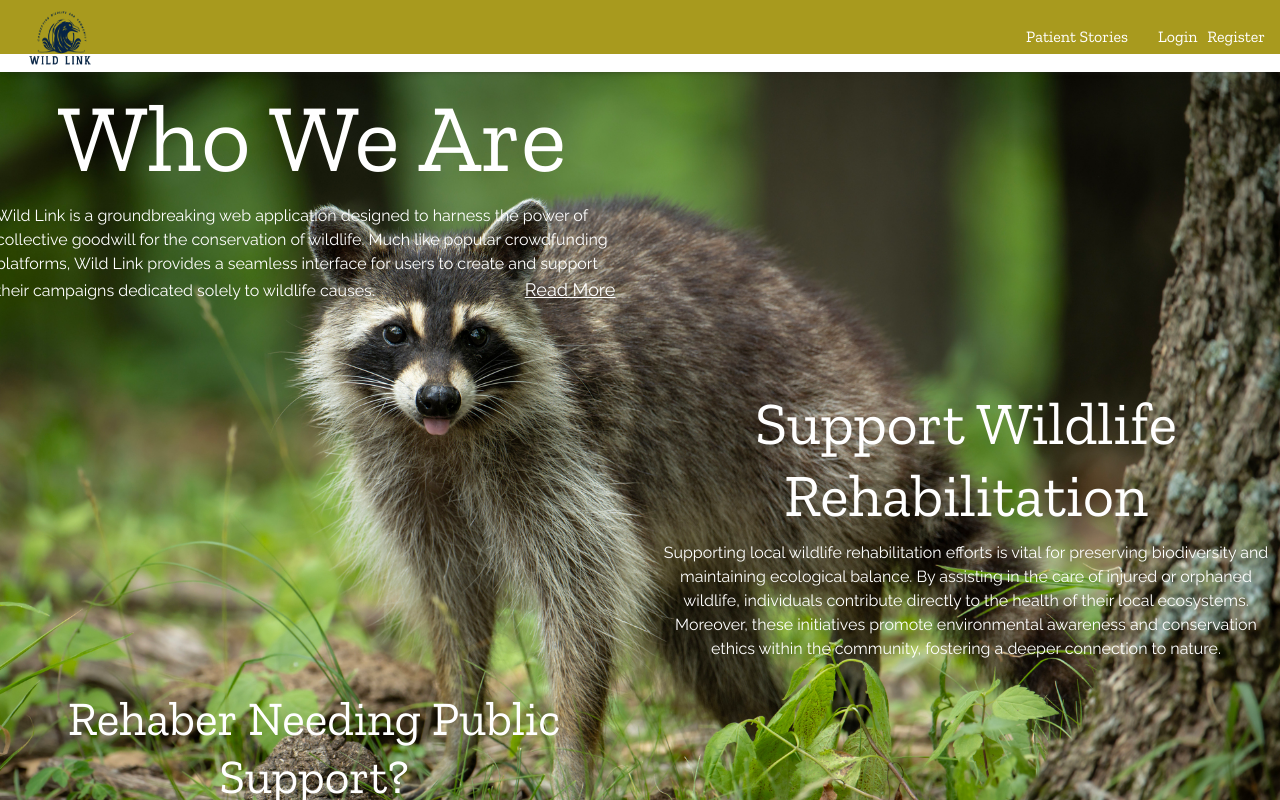
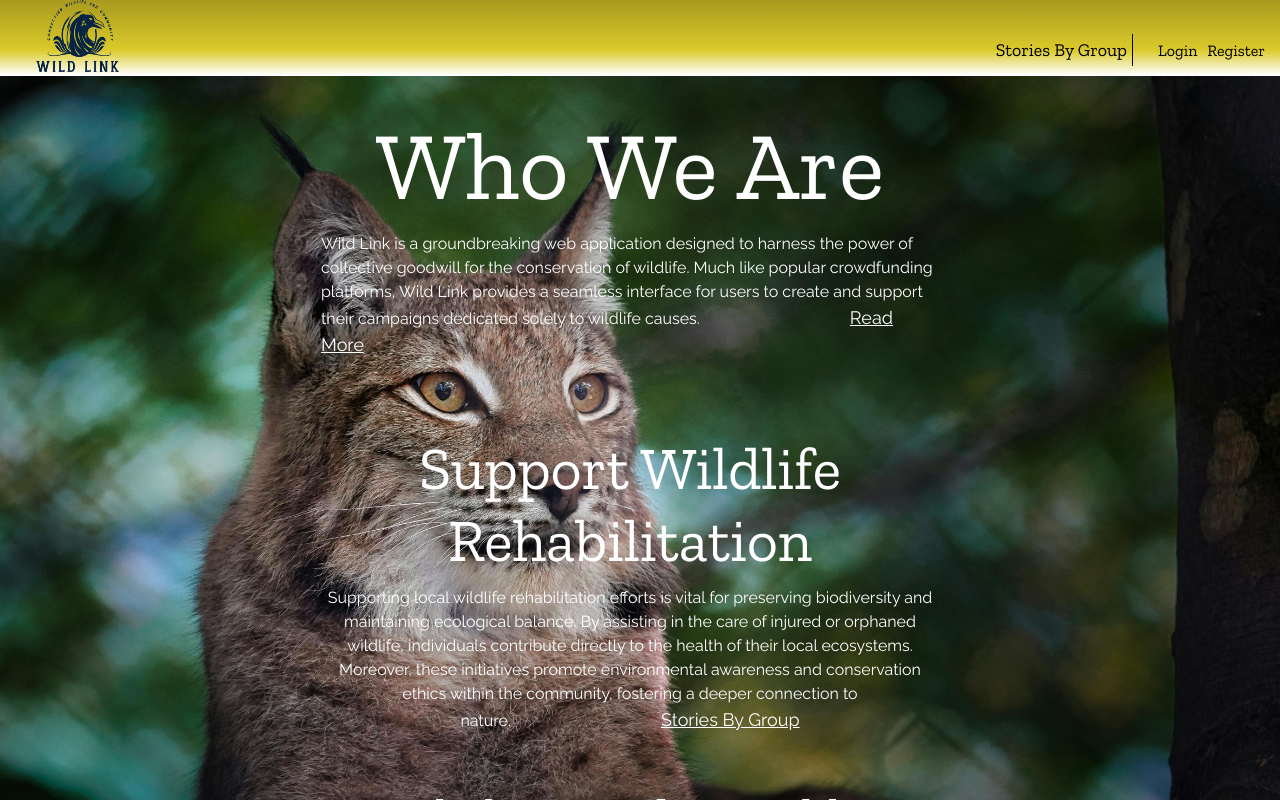
Before and after one commit to pformb/wild-link, a React (Create React App) app in the folder frontend/: page /home in a window 1280 px wide. Shown: the top 800 px of the page. Built offline with nearby package versions, Linux system fonts and the light colour scheme.

Commit message:
EDIT styling nav homepage

```diff
--- a/frontend/src/components/AboutUsPage.jsx
+++ b/frontend/src/components/AboutUsPage.jsx
@@ -4,7 +4,7 @@ import { Box, Typography, Grid, Avatar } from '@mui/material';
 
 const AboutUsPage = () => {
   return (
-    <Box sx={{ p: 3 }}>
+    <Box  style={{ paddingTop: '100px' }} sx={{ p: 3 }}>
       <Box sx={{ mb: 3 }}>
         <Typography variant="h4" gutterBottom>About Our App</Typography>
         <Typography variant="body1">Wild Link is a groundbreaking web application designed to harness the power of collective goodwill for the conservation of wildlife. Much like popular crowdfunding platforms, Wild Link provides a seamless interface for users to create and support campaigns dedicated solely to wildlife causes.</Typography>
--- a/frontend/src/components/ContactUsPage.jsx
+++ b/frontend/src/components/ContactUsPage.jsx
@@ -3,7 +3,7 @@ import { Box, Typography, Grid } from '@mui/material';
 
 function ContactUsPage() {
     return (
-        <Box sx={{ p: 3 }}>
+        <Box  style={{ paddingTop: '100px' }} sx={{ p: 3 }}>
             <Box sx={{ mb: 3 }}>
                 <Typography variant="h4" gutterBottom>Contact Us</Typography>
                 <Typography variant="body1">If you need assistance, please contact the following:</Typography>
--- a/frontend/src/components/HomePage.jsx
+++ b/frontend/src/components/HomePage.jsx
@@ -4,9 +4,9 @@ import { Grid, Typography, Button } from '@mui/material';
 
 const HomePage = () => {
   return (
-    <Grid container className="home-page" spacing={3} style={{ backgroundImage: `url(/raccoon.jpg)`, backgroundSize: 'cover', backgroundRepeat: 'no-repeat', width: 'auto', display: 'flex', flexDirection: 'column', justifyContent: 'space-between' }}>
+<Grid container className="home-page" spacing={3} style={{  backgroundImage: `url(/lynx-background.jpg)`, backgroundSize: 'cover', backgroundRepeat: 'no-repeat', width: 'auto', display: 'flex', flexDirection: 'column', justifyContent: 'flex-end', alignItems: 'center', paddingRight: '20px' }}>
 
-      <Grid item xs={12} md={6} style={{ alignSelf: 'flex-start', paddingLeft: '20px'}}>
+      <Grid item xs={12} md={6} style={{ alignSelf: 'flex-end', width: '80vw', margin: 'auto'}}>
         <Typography variant="h1" style={{ color: '#fff', textAlign: 'center', marginBottom: '10px', marginTop: '10px' }}>Who We Are</Typography>
         <div style={{ display: 'flex', alignItems: 'flex-start' }}>
           <Typography variant="body1" className="description" style={{ width: '100%', height: 'auto', color: '#fff', textAlign: 'flex-start', marginBottom: '50px' }}>
@@ -17,14 +17,15 @@ const HomePage = () => {
         </div>
       </Grid>
 
-      <Grid item xs={12} md={6} style={{ alignSelf: 'flex-end', marginTop: '10px' }}>
+      <Grid item xs={12} md={6} style={{ alignSelf: 'flex-end', marginTop: '10px', width: '90vw', margin: 'auto' }}>
         <Typography variant="h2" style={{ color: '#fff', textAlign: 'center', marginBottom: '10px' }}>Support Wildlife Rehabilitation</Typography>
         <Typography variant="body1" className="support-wildlife" style={{ width: '100%', height: 'auto', color: '#fff', textAlign: 'center', marginBottom: '30px' }}>
           Supporting local wildlife rehabilitation efforts is vital for preserving biodiversity and maintaining ecological balance. By assisting in the care of injured or orphaned wildlife, individuals contribute directly to the health of their local ecosystems. Moreover, these initiatives promote environmental awareness and conservation ethics within the community, fostering a deeper connection to nature.
+          <Link to="/patientstories" style={{ textDecoration: 'bold', color: 'inherit', paddingLeft: '150px', paddingTop: '50px', marginTop: '80px', fontSize: '18px'}}>Stories By Group</Link>
         </Typography>
       </Grid>
 
-      <Grid item xs={12} md={6} style={{ alignSelf: 'flex-start', marginTop: '-25px' }}>
+      <Grid item xs={12} md={6} style={{ alignSelf: 'flex-start', marginTop: '-25px', width: '90vw', margin: 'auto' }}>
         <Typography variant="h2" style={{ color: '#fff', textAlign: 'center', fontSize: '48px' }}>Rehaber Needing Public Support?</Typography>
         <Typography variant="body1" className='rehab-public-support' style={{ width: '100%', height: 'auto', color: '#fff', textAlign: 'center' }}>
           Simply reach out to us, and we'll provide you with the necessary resources to get started. Let's work together to make a tangible difference in wildlife conservation.
--- a/frontend/src/components/TopNavigation.jsx
+++ b/frontend/src/components/TopNavigation.jsx
@@ -16,35 +16,33 @@ const TopNavigation = () => {
   }
 
   return (
-    <AppBar position="sticky" style={{
-      background: 'linear-gradient(0deg, white 25%, #A89A1E 25%)',
+    <AppBar position="static" style={{
+      background: 'linear-gradient(to bottom, #A89A1E 0%, #DBCA2A 50%, white 75%, white 100%)',
       boxShadow: '0 4px 6px -6px #222',
-      height: '72px'
+      height: '100px',
     }}>
       <Toolbar style={{ padding: 0 }}>
         <Box display="flex" justifyContent="flex-start" alignItems="flex-end" alignSelf="flex-start" style={{ flexGrow: 3 }}>
-          <Typography variant="h6" style={{ fontFamily: "'Zilla Slab', Arial, sans-serif", fontSize: '38px' }}>
-            <RouterLink to="/home" style={{ textDecoration: 'none', color: 'white', fontFamily: "'Zilla Slab', Arial, sans-serif", paddingLeft: '10px' }}>
-              <img src={FullLogo_Transparent} alt="Home" style={{ width: '100px', height: '100px' }} />
+            <RouterLink to="/home" style={{ textDecoration: 'none', color: 'black', fontFamily: "'Zilla Slab', Arial, sans-serif", paddingLeft: '10px', marginTop: '-15px' }}>
+              <img src={FullLogo_Transparent} alt="Home" style={{ width: '135px', height: '135px' }} />
             </RouterLink>
-          </Typography>
         </Box>
 
         <Box display="flex" justifyContent="flex-start" style={{ padding: '20px' }}>
-          <RouterLink to="/patientstories" style={{ textDecoration: 'none', color: 'white', padding: '5px', fontFamily: "'Zilla Slab', Arial, sans-serif" }}>Patient Stories</RouterLink>
-        </Box>
+      <RouterLink to="/patientstories" style={{ textDecoration: 'none', color: 'black', padding: '5px', fontFamily: "'Zilla Slab', Arial, sans-serif", fontSize: '18px', fontWeight: 'italic', transition: 'color 0.3s ease', '&:hover': { color: '#000000' }, borderRight: '1px solid black' }}>Stories By Group</RouterLink>
+    </Box>
 
         <div className="top-nav-bar__login-register" style={{ paddingRight: '10px' }}>
           {user ? (
             <>
-              <span className="top-nav-bar__login-message">Hello, {user.first_name}!</span>
+              <span className="top-nav-bar__login-message" style={{ fontFamily: 'Zilla Slab'}} >Hello, {user.first_name}!</span>
               {user.orgId ? (
                 <>
-                <RouterLink to={`/organizations/${orgId}/profile`} className="top-nav-bar__profile" style={{ textDecoration: 'none', color: 'white', padding: '20px', fontFamily: "'Zilla Slab', Arial, sans-serif" }}>View Profile</RouterLink>
-                <RouterLink to={`/organizations/${orgId}/patients`} className="top-nav-bar__patients" style={{ textDecoration: 'none', color: 'white', padding: '20px', marginRight: '20px', fontFamily: "'Zilla Slab', Arial, sans-serif" }}>Patient List</RouterLink>
+                <RouterLink to={`/organizations/${orgId}/profile`} className="top-nav-bar__profile" style={{ textDecoration: 'none', color: 'black', padding: '20px', fontFamily: "'Zilla Slab', Arial, sans-serif" }}>View Profile</RouterLink>
+                <RouterLink to={`/organizations/${orgId}/patients`} className="top-nav-bar__patients" style={{ textDecoration: 'none', color: 'black', padding: '20px', marginRight: '20px', fontFamily: "'Zilla Slab', Arial, sans-serif" }}>Patient List</RouterLink>
                 </>
               ) : (
-                <RouterLink to={`/users/${user.userId}`} className="top-nav-bar__profile" style={{ textDecoration: 'none', color: 'white', padding: '20px', fontFamily: "'Zilla Slab', Arial, sans-serif" }}>View Profile</RouterLink>
+                <RouterLink to={`/users/${user.userId}`} className="top-nav-bar__profile" style={{ textDecoration: 'none', color: 'black', padding: '20px', fontFamily: "'Zilla Slab', Arial, sans-serif" }}>View Profile</RouterLink>
               )}
               <Button
                 onClick={logout}
@@ -58,8 +56,8 @@ const TopNavigation = () => {
             </>
           ) : (
             <>
-              <RouterLink to="/login" className="top-nav-bar__login" style={{ textDecoration: 'none', color: 'white', padding: '5px', fontFamily: "'Zilla Slab', Arial, sans-serif" }}>Login</RouterLink>
-              <RouterLink to="/register" className="top-nav-bar__register" style={{ textDecoration: 'none', color: 'white', padding: '5px', fontFamily: "'Zilla Slab', Arial, sans-serif" }}>Register</RouterLink>
+              <RouterLink to="/login" className="top-nav-bar__login" style={{ textDecoration: 'none', color: 'black', padding: '5px', fontFamily: "'Zilla Slab', Arial, sans-serif" }}>Login</RouterLink>
+              <RouterLink to="/register" className="top-nav-bar__register" style={{ textDecoration: 'none', color: 'black', padding: '5px', fontFamily: "'Zilla Slab', Arial, sans-serif" }}>Register</RouterLink>
             </>
           )}
         </div>
@@ -69,7 +67,3 @@ const TopNavigation = () => {
 };
 
 export default TopNavigation;
-
-/** dead code
- * background: 'linear-gradient(90deg, rgba(245, 222, 179, 1) 0%, rgba(33,94,33,1) 100%)',
- */
```
Also changed, not shown: frontend/public/lynx-background.jpg (added).
